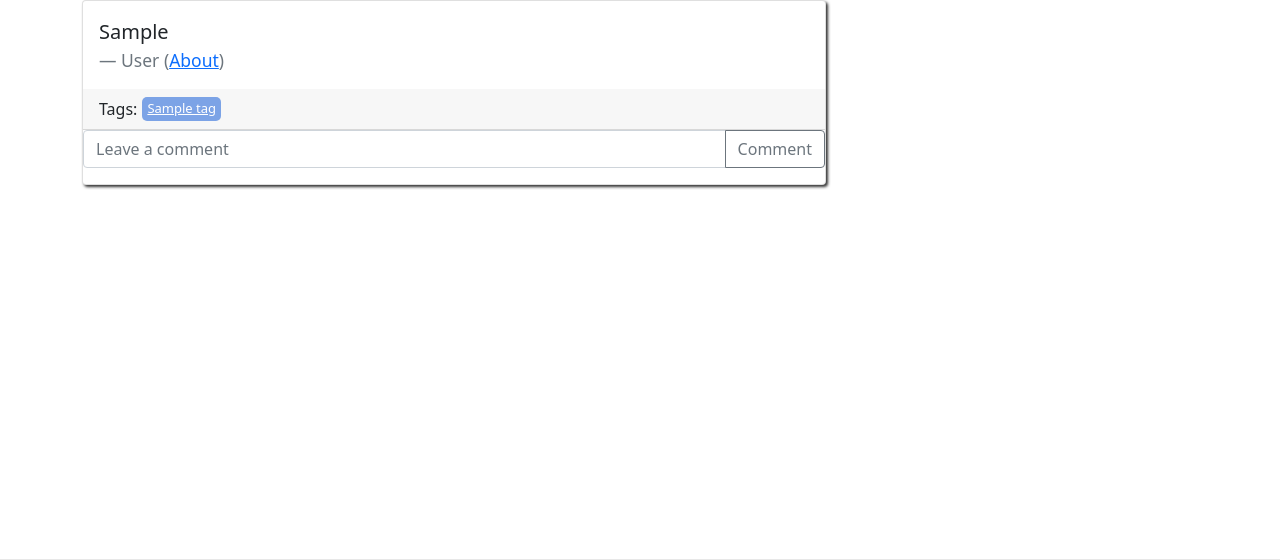
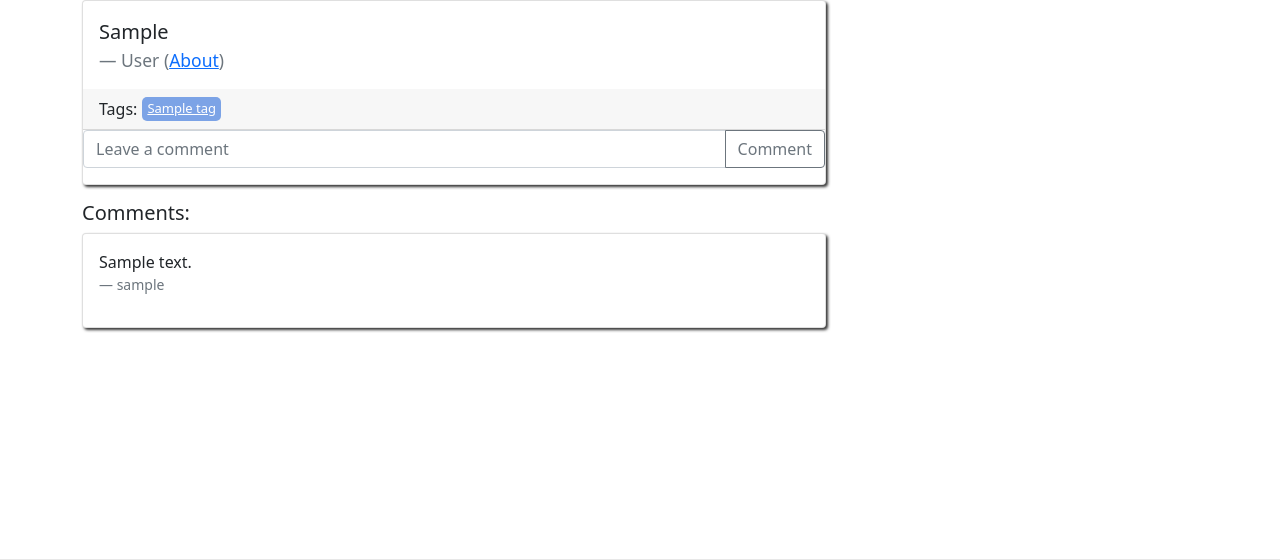
Before and after one commit to m1hanch/Django_Quotential, a Django app: page /1/ in a window 1280 px wide. Shown: the part 120-680 px from the top of the page. Run offline with Django 5.2, Linux system fonts and the light colour scheme; tables that the repository leaves empty hold one stand-in row (values such as "Sample post").

Commit message:
showed_comments

```diff
--- a/hw10/quotes/templates/quotes/quote_comments.html
+++ b/hw10/quotes/templates/quotes/quote_comments.html
@@ -19,11 +19,25 @@
         <form action="{% url 'quotes:add_comment' quote.id %}" method="post">
             {% csrf_token %}
             <div class="input-group mb-3">
-                <input name="comment" type="text" class="form-control" placeholder="Leave a comment" aria-label="Leave a comment"
+                <input name="comment" type="text" class="form-control" placeholder="Leave a comment"
+                       aria-label="Leave a comment"
                        aria-describedby="button-addon2">
                 <button type="submit" class="btn btn-outline-secondary" id="button-addon2">Comment</button>
             </div>
         </form>
     </div>
 </div>
+<div class="col-md-8">
+    <h5>Comments:</h5>
+    {% for comment in comments %}
+    <div class="card mb-2">
+        <div class="card-body">
+            <p class="card-text">{{ comment.comment }}</p>
+            <footer class="blockquote-footer">{{ comment.user }}</footer>
+        </div>
+    </div>
+    {% empty %}
+    <p>No comments yet.</p>
+    {% endfor %}
+</div>
 {% endblock %}
--- a/hw10/quotes/views.py
+++ b/hw10/quotes/views.py
@@ -60,12 +60,15 @@ def tag_search(request, tag):
 
 def quote_comments(request, quote_id):
     quote = Quote.objects.filter(pk=quote_id).first()
-    return render(request, template_name='quotes/quote_comments.html', context={'quote': quote})
+    comments = Comment.objects.filter(quote=quote)
+    return render(request, template_name='quotes/quote_comments.html', context={'quote': quote, 'comments': comments})
 
 
-@login_required()
+@login_required
 def add_comment(request, quote_id):
     quote = Quote.objects.filter(pk=quote_id).first()
+    comments = Comment.objects.filter(quote=quote)
+    print(comments)
     if request.method == 'POST':
         form = CommentForm(request.POST)
         if form.is_valid():
@@ -73,7 +76,7 @@ def add_comment(request, quote_id):
             comment.quote = quote
             comment.user = request.user
             comment.save()
-            return redirect(to='quotes:index')
+            return render(request, template_name='quotes/quote_comments.html', context={'quote': quote, 'comments': comments})
         else:
             print(form.errors)
-    return render(request, template_name='quotes/quote_comments.html', context={'quote': quote})
+    return render(request, template_name='quotes/quote_comments.html', context={'quote': quote, 'comments': comments})
```
